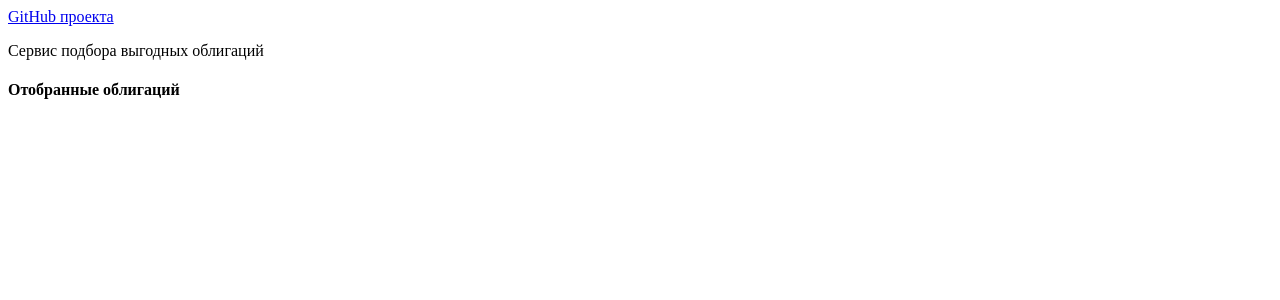
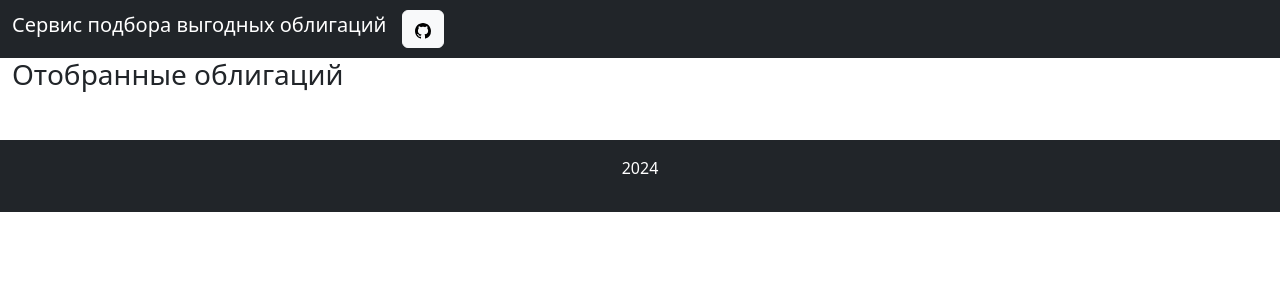
Before and after one commit to Workbench3D/bond_search_tool, a FastAPI app: page /view_bonds in a window 1280 px wide. Shown: the top 300 px of the page. Run offline with FastAPI, Linux system fonts and the light colour scheme.

Commit message:
Add bootstrap html

```diff
--- a/requirements/fastapi_app.txt
+++ b/requirements/fastapi_app.txt
@@ -3,6 +3,8 @@ uvicorn==0.27.1
 
 # fastapi
 fastapi==0.109.2
+# Потом удалить когда сделаю фронтенд на реакте
+Jinja2==3.1.3
 
 # pydantic
 pydantic==2.6.1
@@ -12,3 +14,4 @@ psycopg==3.1.18
 
 # SQLAlchemy
 SQLAlchemy==2.0.27
+alembic==1.13.1
--- a/src/moex_app/main.py
+++ b/src/moex_app/main.py
@@ -11,7 +11,7 @@ async def update_task():
     await context.execute_strategy(update_data=update_data)
 
 
-@task_schedule(hour=9, minute=4)
+@task_schedule(hour=0, minute=0)
 def main():
     asyncio.run(update_task())
 
--- a/src/repositories/bond.py
+++ b/src/repositories/bond.py
@@ -63,7 +63,7 @@ class MoexORM(AbstractRepository):
                     session.commit()
 
     @staticmethod
-    def select_bonds(fields: list, limit: int = 100):
+    def select_bonds(fields: list, limit: int = 50):
         with session_factory() as session:
 
             query = session.query()
--- /dev/null
+++ b/templates/basic.html
@@ -0,0 +1,48 @@
+<!DOCTYPE html>
+<html lang="en">
+
+<head>
+    <meta charset="UTF-8">
+    <meta name="viewport" content="width=device-width, initial-scale=1, shrink-to-fit=no">
+    <title>Сервис подбора выгодных облигаций</title>
+    <link href="https://cdn.jsdelivr.net/npm/bootstrap@5.3.3/dist/css/bootstrap.min.css" rel="stylesheet"
+        integrity="sha384-QWTKZyjpPEjISv5WaRU9OFeRpok6YctnYmDr5pNlyT2bRjXh0JMhjY6hW+ALEwIH" crossorigin="anonymous">
+</head>
+
+<body>
+
+    <header>
+        <nav class="navbar navbar-expand-lg navbar-dark bg-dark padding">
+            <div class="container-xxl">
+                <div class="collapse navbar-collapse" id="navbarTogglerDemo01">
+                    <h1 class="navbar-brand">Сервис подбора выгодных облигаций</h1>
+                    <ul class="navbar-nav me-auto mb-2 mb-lg-0">
+                        <li class="nav-item">
+                            <a class="btn btn-light" href="https://github.com/Workbench3D/bond_search_tool"
+                                role="button">
+                                <svg xmlns="http://www.w3.org/2000/svg" width="16" height="16" fill="currentColor"
+                                    class="bi bi-github" viewBox="0 0 16 16">
+                                    <path
+                                        d="M8 0C3.58 0 0 3.58 0 8c0 3.54 2.29 6.53 5.47 7.59.4.07.55-.17.55-.38 0-.19-.01-.82-.01-1.49-2.01.37-2.53-.49-2.69-.94-.09-.23-.48-.94-.82-1.13-.28-.15-.68-.52-.01-.53.63-.01 1.08.58 1.23.82.72 1.21 1.87.87 2.33.66.07-.52.28-.87.51-1.07-1.78-.2-3.64-.89-3.64-3.95 0-.87.31-1.59.82-2.15-.08-.2-.36-1.02.08-2.12 0 0 .67-.21 2.2.82.64-.18 1.32-.27 2-.27s1.36.09 2 .27c1.53-1.04 2.2-.82 2.2-.82.44 1.1.16 1.92.08 2.12.51.56.82 1.27.82 2.15 0 3.07-1.87 3.75-3.65 3.95.29.25.54.73.54 1.48 0 1.07-.01 1.93-.01 2.2 0 .21.15.46.55.38A8.01 8.01 0 0 0 16 8c0-4.42-3.58-8-8-8" />
+                                </svg></a>
+                        </li>
+                    </ul>
+                </div>
+            </div>
+        </nav>
+    </header>
+    <section>
+        {% block content %}
+        {% endblock %}
+    </section>
+
+    <footer class="bg-dark text-white text-center py-3 mt-4">
+        <p>2024</p>
+    </footer>
+
+    <script src="https://cdn.jsdelivr.net/npm/bootstrap@5.3.3/dist/js/bootstrap.bundle.min.js"
+        integrity="sha384-YvpcrYf0tY3lHB60NNkmXc5s9fDVZLESaAA55NDzOxhy9GkcIdslK1eN7N6jIeHz"
+        crossorigin="anonymous"></script>
+</body>
+
+</html>
--- a/templates/index.html
+++ b/templates/index.html
@@ -1,32 +1,18 @@
-<!DOCTYPE html>
-<html>
-<head>
-    <title>Таблица данных</title>
-</head>
-<body>
-    <a href="https://github.com/Workbench3D/bond_search_tool">GitHub проекта</a>
-    <p>Сервис подбора выгодных облигаций</p>
-    <h4>Отобранные облигаций</h4>
-    <table border="1">
-    <style>
-        table {
-            border-collapse: collapse;
-            width: 60%;
-        }
-        th, td {
-            border: 1px solid #dddddd;
-            text-align: left;
-            padding: 8px;
-        }
-        th {
-            background-color: #f2f2f2;
-        }
-    </style>
+{% extends "basic.html" %}
+{% block content %}
+<div class="container-xxl">
+    <h3 class="">Отобранные облигаций</h3>
+    <div class="row">
+        <div class="col-9">
+            <table class="table table-bordered w-auto small">
+                <thead class="table-light">
                     <tr>
                         {% for column in columns %}
                         <th>{{ column }}</th>
                         {% endfor %}
                     </tr>
+                </thead>
+                <tbody class="table-group-divider">
                     {% for row in data %}
                     <tr>
                         {% for value in row %}
@@ -34,6 +20,19 @@
                         {% endfor %}
                     </tr>
                     {% endfor %}
+                </tbody>
             </table>
-</body>
-</html>
+        </div>
+        <!-- <div class="col-md-3">
+            <div class="card">
+                <div class="card-header">
+                    Фильтр
+                </div>
+                <div class="card-body">
+                    Вставьте содержимое фильтра здесь
+                </div>
+            </div>
+        </div> -->
+    </div>
+</div>
+{% endblock %}
```
Lines whose indentation alone changed are shown as unchanged.
